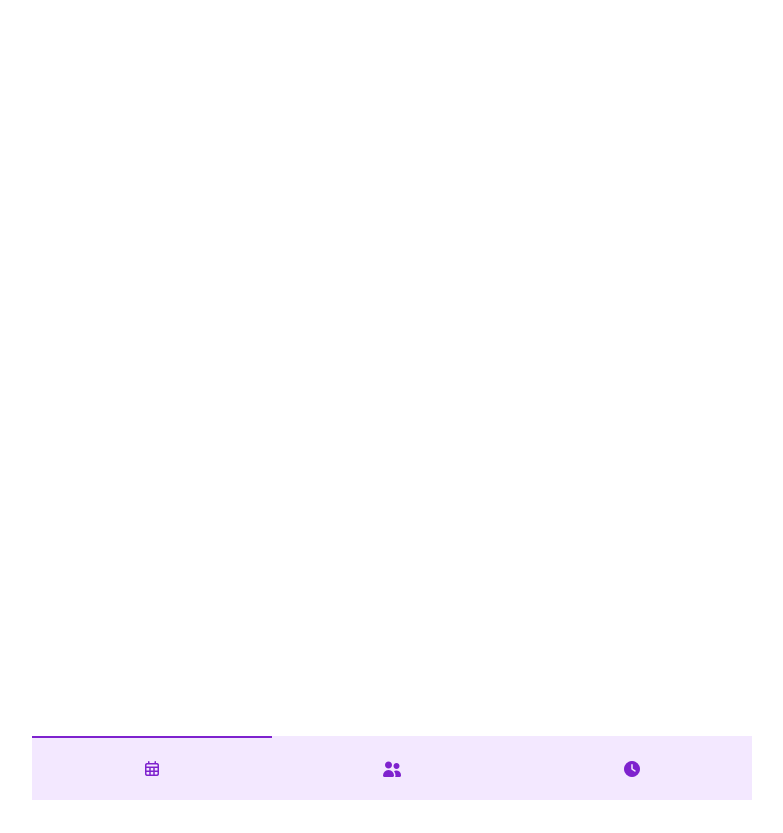
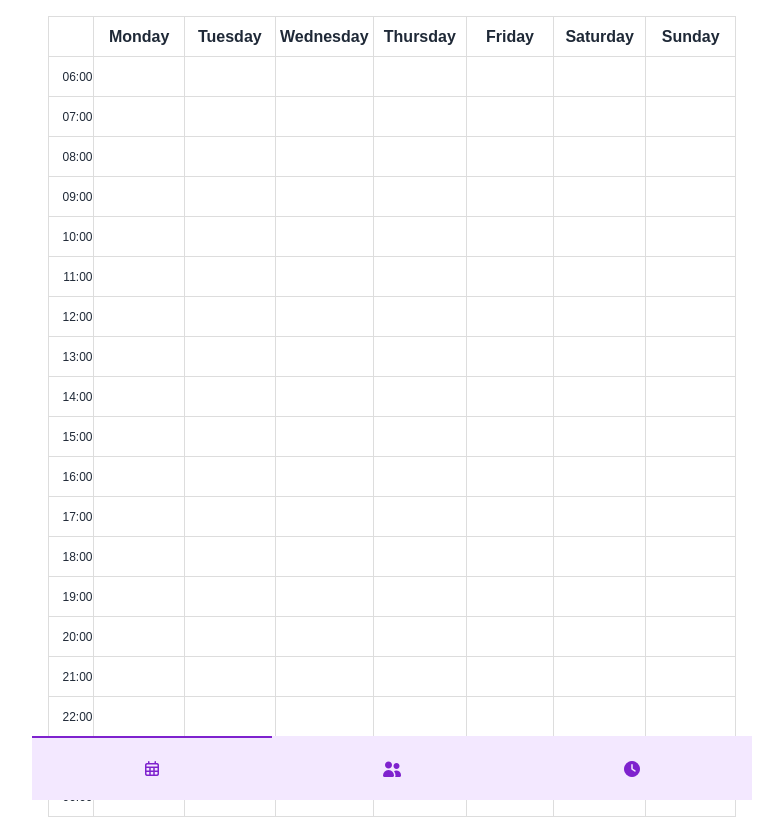
Before and after one commit to babycroc/id311-lets-meek, a SvelteKit app: page /schedule in a window 1280 px wide. Shown: the whole page, without its empty margins (248-1031 px from the left). Before the commit the page ends 800 px from the top, so only its background shows below. Built offline with nearby package versions, Linux system fonts and the light colour scheme.

Commit message:
drag schedule

```diff
--- a/src/routes/+layout.svelte
+++ b/src/routes/+layout.svelte
@@ -1,6 +1,7 @@
 <script>
 	import { page } from "$app/stores";
 	import Navigator from "../lib/components/Navigator.svelte";
+	import Schedule from "./+page.svelte";
 	import "./styles.css";
 	import "../app.postcss";
 </script>
--- a/src/routes/schedule/+page.svelte
+++ b/src/routes/schedule/+page.svelte
@@ -1,11 +1,91 @@
 <script>
+	let schedule = new Array(19)
+		.fill(false)
+		.map(() => new Array(7).fill(false));
+
+	let days = [
+		"Monday",
+		"Tuesday",
+		"Wednesday",
+		"Thursday",
+		"Friday",
+		"Saturday",
+		"Sunday",
+	];
+
+	function getTime(i) {
+		let time = (i + 6) % 24;
+		return time < 10 ? `0${time}:00` : `${time}:00`;
+	}
 </script>
 
 <svelte:head>
-  <title>Schedule</title>
+	<title>Schedule</title>
 </svelte:head>
 
-<section />
+<section>
+	<table>
+		<tr>
+			<td class="empty-cell" />
+
+			{#each days as day (day)}
+				<td class="day">{day}</td>
+			{/each}
+		</tr>
+		{#each schedule as hours, i (i)}
+			<tr>
+				<td class="time">{getTime(i)}</td>
+
+				{#each hours as hour, j (j)}
+					<td
+						class="hour {schedule[i][j] ? 'selected' : ''}"
+						on:mousedown={() => {
+							if (i > 0) schedule[i][j] = !schedule[i][j];
+						}}
+						on:mouseenter={(e) => {
+							if (e.buttons > 0 && i > 0)
+								schedule[i][j] = !schedule[i][j];
+						}}
+					/>
+				{/each}
+			</tr>
+		{/each}
+	</table>
+</section>
 
 <style>
+	table {
+		border-collapse: collapse;
+	}
+
+	.empty-cell {
+		width: 50px;
+		border: 1px solid #ddd;
+	}
+
+	.day {
+		text-align: center;
+		font-weight: bold;
+		height: 40px;
+		border: 1px solid #ddd;
+	}
+
+	.time {
+		text-align: right;
+		font-weight: normal;
+		border: 1px solid #ddd;
+		font-size: 12px;
+	}
+
+	.hour {
+		cursor: pointer;
+		user-select: none;
+		width: 100px;
+		height: 40px;
+		border: 1px solid #ddd;
+	}
+
+	.hour.selected {
+		background-color: rgb(235, 187, 235);
+	}
 </style>
```
Also changed, not shown: src/routes/app.d.ts (renamed from src/app.d.ts). Lines whose indentation alone changed are shown as unchanged.
